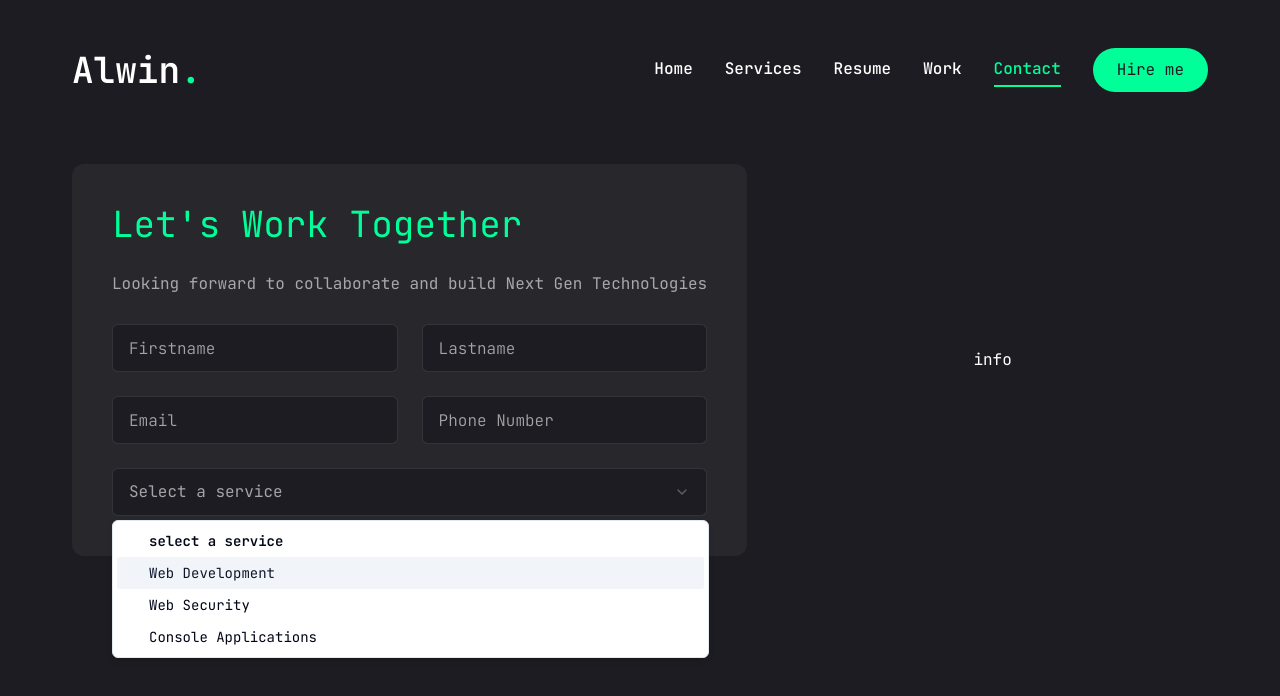
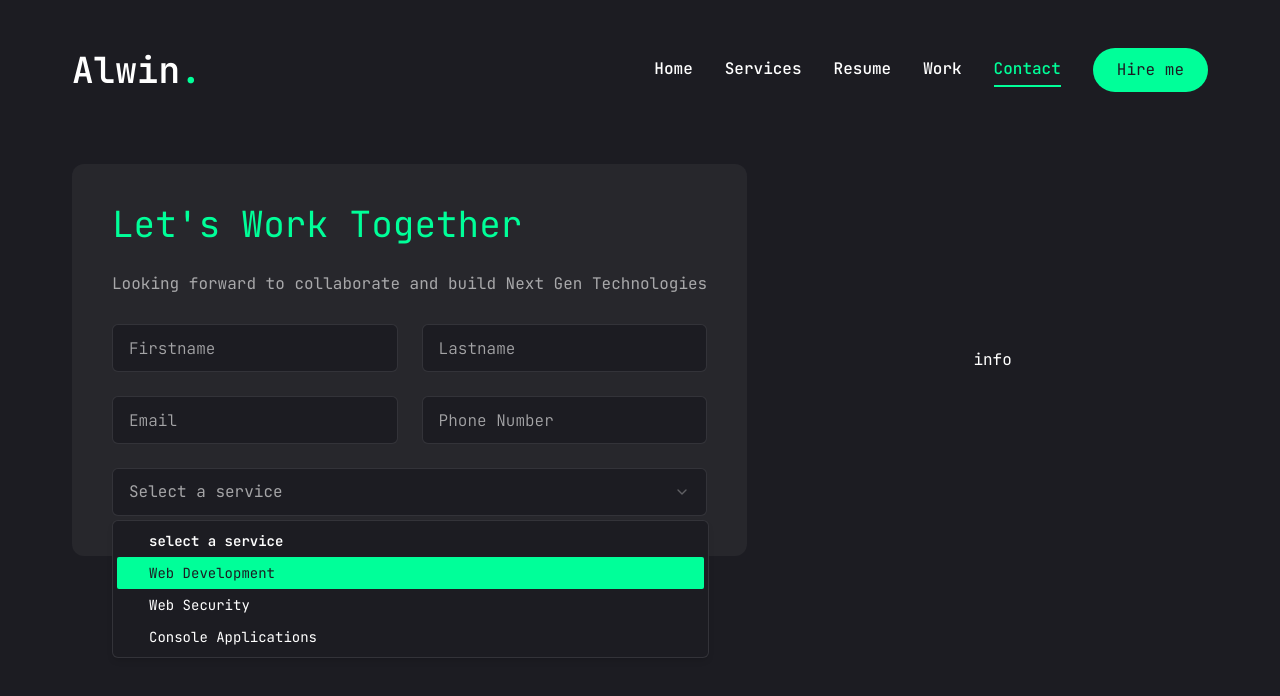
Before and after one commit to retr0717/portfolio, a Next.js app: page /contact in a window 1280 px wide. Both pictures are taken after a click on the button "Select a service". Shown: the top 696 px of the page. Built offline with nearby package versions, Linux system fonts and the light colour scheme.

Commit message:
contact page : select options styling done

```diff
--- a/components/ui/select.tsx
+++ b/components/ui/select.tsx
@@ -75,7 +75,7 @@
     <SelectPrimitive.Content
       ref={ref}
       className={cn(
-        "relative z-50 max-h-96 min-w-[8rem] overflow-hidden rounded-md border border-slate-200 bg-white text-slate-950 shadow-md data-[state=open]:animate-in data-[state=closed]:animate-out data-[state=closed]:fade-out-0 data-[state=open]:fade-in-0 data-[state=closed]:zoom-out-95 data-[state=open]:zoom-in-95 data-[side=bottom]:slide-in-from-top-2 data-[side=left]:slide-in-from-right-2 data-[side=right]:slide-in-from-left-2 data-[side=top]:slide-in-from-bottom-2 dark:border-slate-800 dark:bg-slate-950 dark:text-slate-50",
+        "relative z-50 max-h-96 min-w-[8rem] overflow-hidden rounded-md border border-white/10 bg-primary text-white shadow-md data-[state=open]:animate-in data-[state=closed]:animate-out data-[state=closed]:fade-out-0 data-[state=open]:fade-in-0 data-[state=closed]:zoom-out-95 data-[state=open]:zoom-in-95 data-[side=bottom]:slide-in-from-top-2 data-[side=left]:slide-in-from-right-2 data-[side=right]:slide-in-from-left-2 data-[side=top]:slide-in-from-bottom-2 dark:border-slate-800 dark:bg-slate-950 dark:text-slate-50",
         position === "popper" &&
           "data-[side=bottom]:translate-y-1 data-[side=left]:-translate-x-1 data-[side=right]:translate-x-1 data-[side=top]:-translate-y-1",
         className,
@@ -118,7 +118,7 @@
   <SelectPrimitive.Item
     ref={ref}
     className={cn(
-      "relative flex w-full cursor-default select-none items-center rounded-sm py-1.5 pl-8 pr-2 text-sm outline-none focus:bg-slate-100 focus:text-slate-900 data-[disabled]:pointer-events-none data-[disabled]:opacity-50 dark:focus:bg-slate-800 dark:focus:text-slate-50",
+      "relative flex w-full cursor-default select-none items-center rounded-sm py-1.5 pl-8 pr-2 text-sm outline-none focus:bg-accent focus:text-primary data-[disabled]:pointer-events-none data-[disabled]:opacity-50 dark:focus:bg-slate-800 dark:focus:text-slate-50",
       className,
     )}
     {...props}
```
